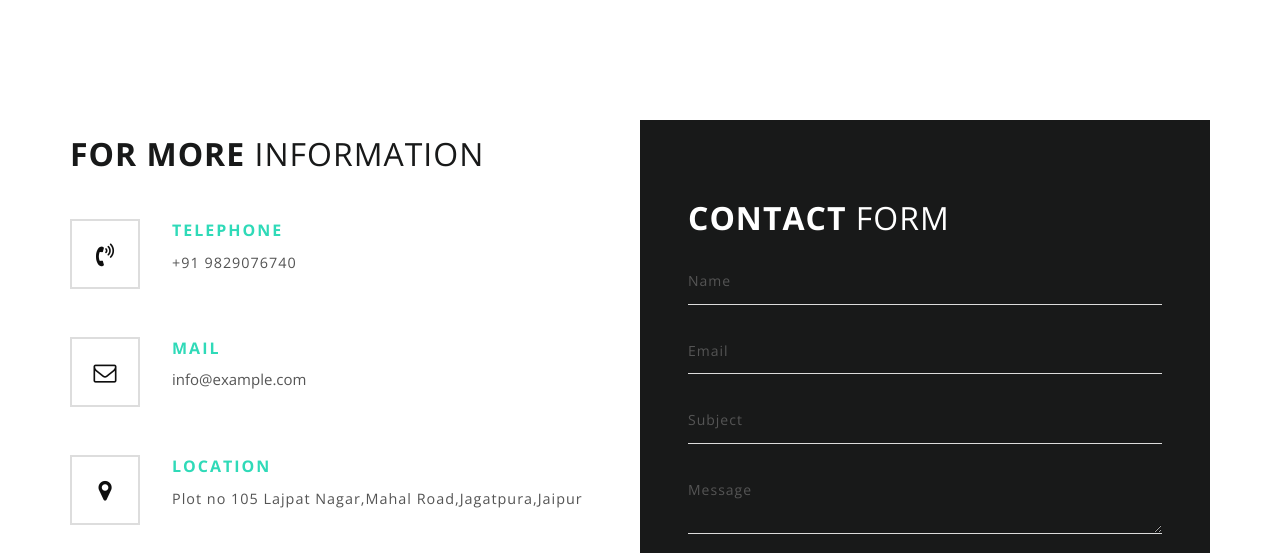
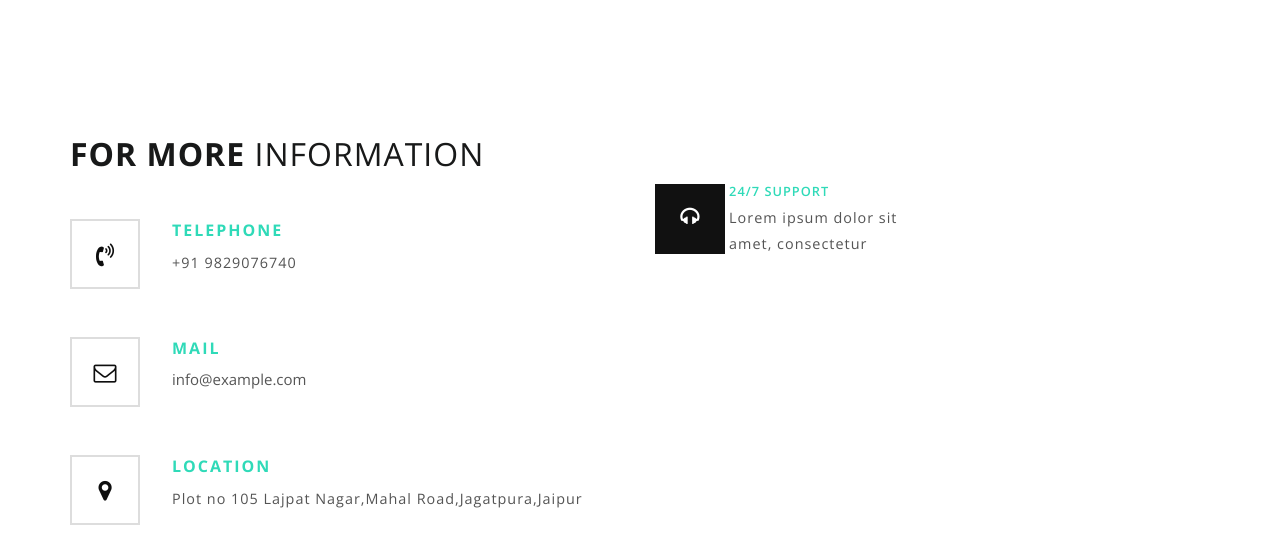
Before and after one commit to Prass2021/Prakashsanitary, a plain HTML site: page contact.html in a window 1280 px wide. Shown: the part 610-1163 px from the top of the page. Drawn offline with nearby package versions, Linux system fonts and the light colour scheme.

Commit message:
Update contact.html

```diff
--- a/contact.html
+++ b/contact.html
@@ -395,7 +395,7 @@ Smartphone Compatible web template, free webdesigns for Nokia, Samsung, LG, Sony
 																  <div class="back"><i class="fa fa-linkedin" aria-hidden="true"></i></div></a></li>
 														</ul>
 					</div>
-					<div class="col-md-6 contact-form">
+<!-- 					<div class="col-md-6 contact-form">
 						<h4 class="white-w3ls">Contact <span>Form</span></h4>
 						<form action="#" method="post">
 							<div class="styled-input agile-styled-input-top">
@@ -425,7 +425,7 @@ Smartphone Compatible web template, free webdesigns for Nokia, Samsung, LG, Sony
 				<div class="clearfix"> </div>
 			</div>
        </div>
-	</div>
+	</div> -->
  <!--//contact-->
 <!--/grids-->
 <div class="coupons">
```
